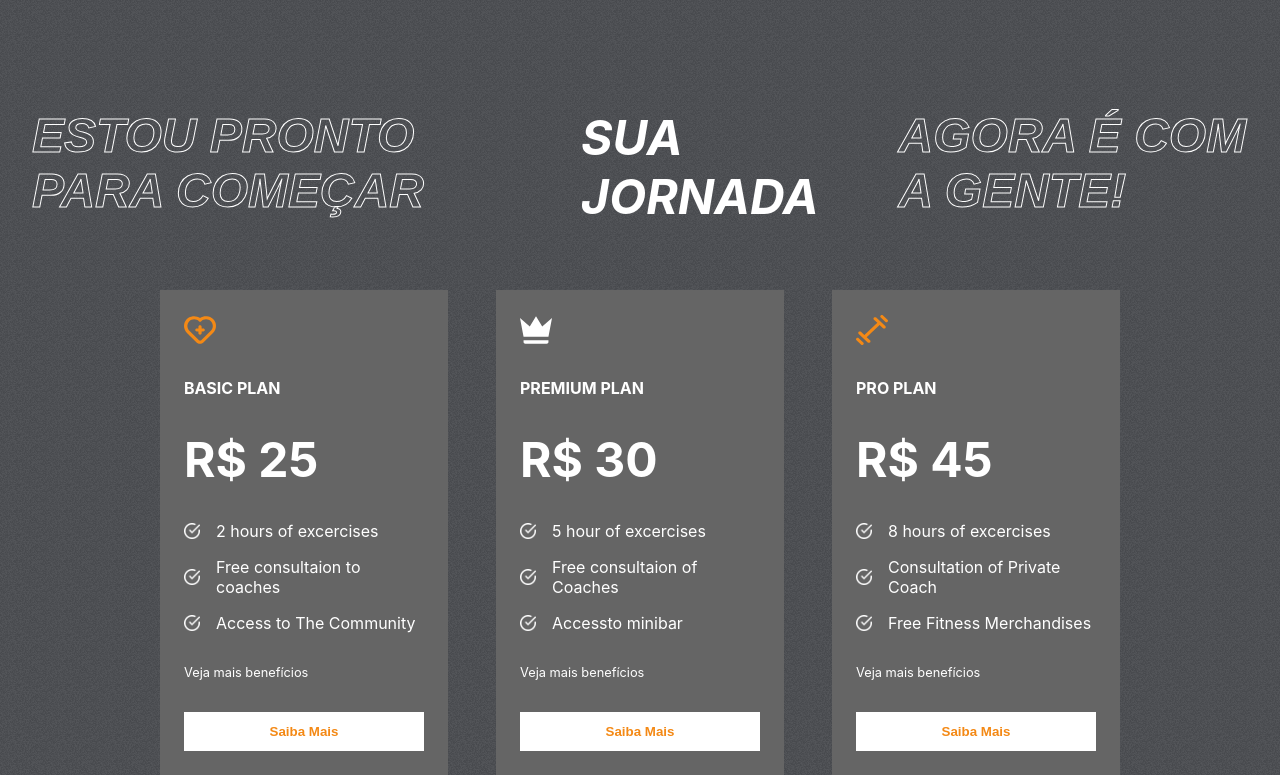
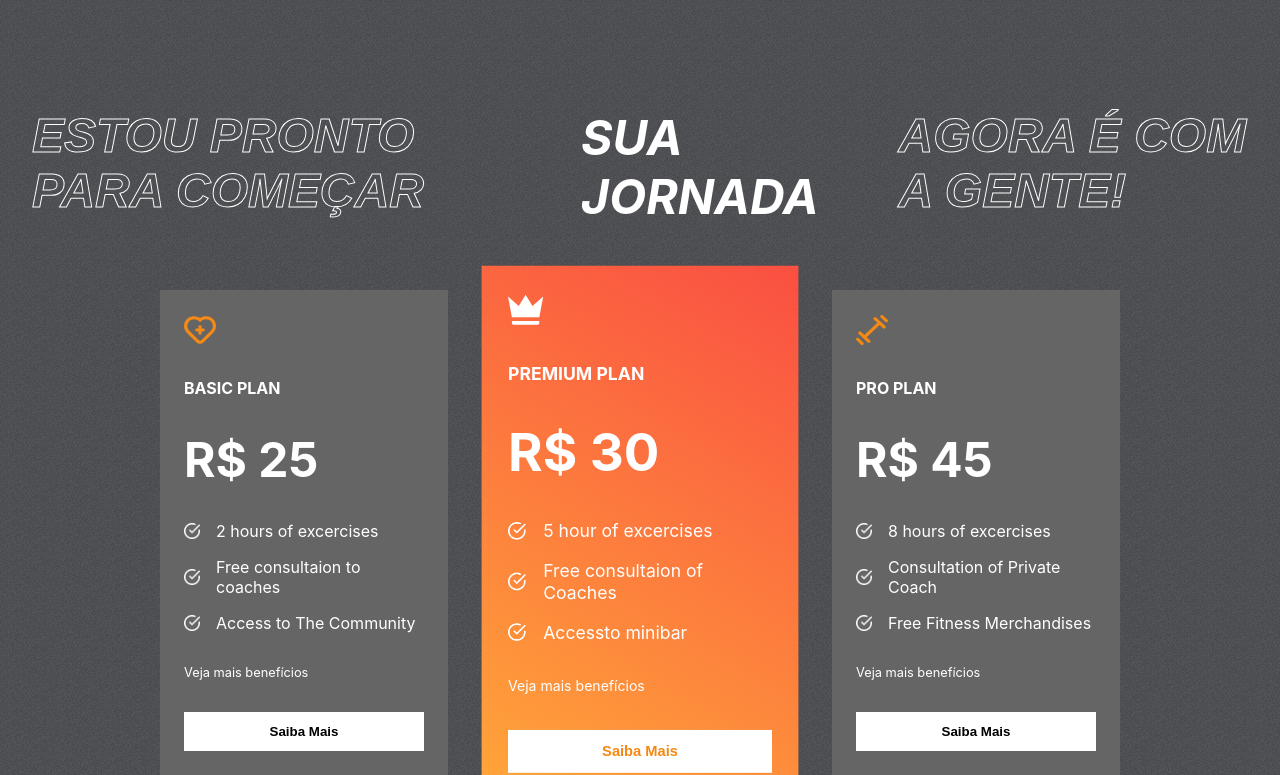
Before and after one commit to SuzukiJhor/Gym-website, a React (Vite) app: page / in a window 1280 px wide. Shown: the part 1700-2475 px from the top of the page. Built offline with nearby package versions, Linux system fonts and the light colour scheme.

Commit message:
feat: create style component to Plans

```diff
--- a/src/components/Plans/Plans.css
+++ b/src/components/Plans/Plans.css
@@ -24,7 +24,7 @@
     width: 15rem;
 }
 
-.plan:nth-child() {
+.plan:nth-child(2) {
     background: var(--planCard);
     transform: scale(1.1);
 }
@@ -69,6 +69,6 @@
     fill: white;
 }
 
-.btn {
+.plans>:nth-child(2)>button {
     color: var(--orange);
 }
```
